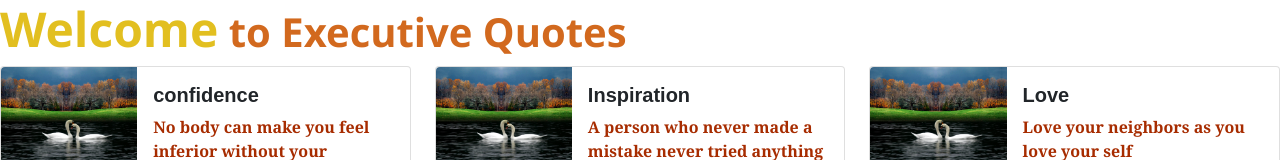
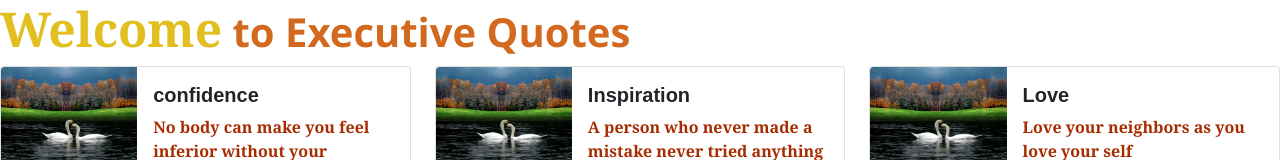
Before and after one commit to Bernard2030/quotes_App, an Angular app: page / in a window 1280 px wide. Shown: the top 160 px of the page. Built offline with nearby package versions, Linux system fonts and the light colour scheme.

Commit message:
add font family to Html quote component

```diff
--- a/src/app/quotes/quotes.component.css
+++ b/src/app/quotes/quotes.component.css
@@ -24,4 +24,5 @@
 .well{
   color: rgb(226, 191, 32);
   font-size: larger;
+  font-family: Cambria, Cochin, Georgia, Times, 'Times New Roman', serif;
 }
```
